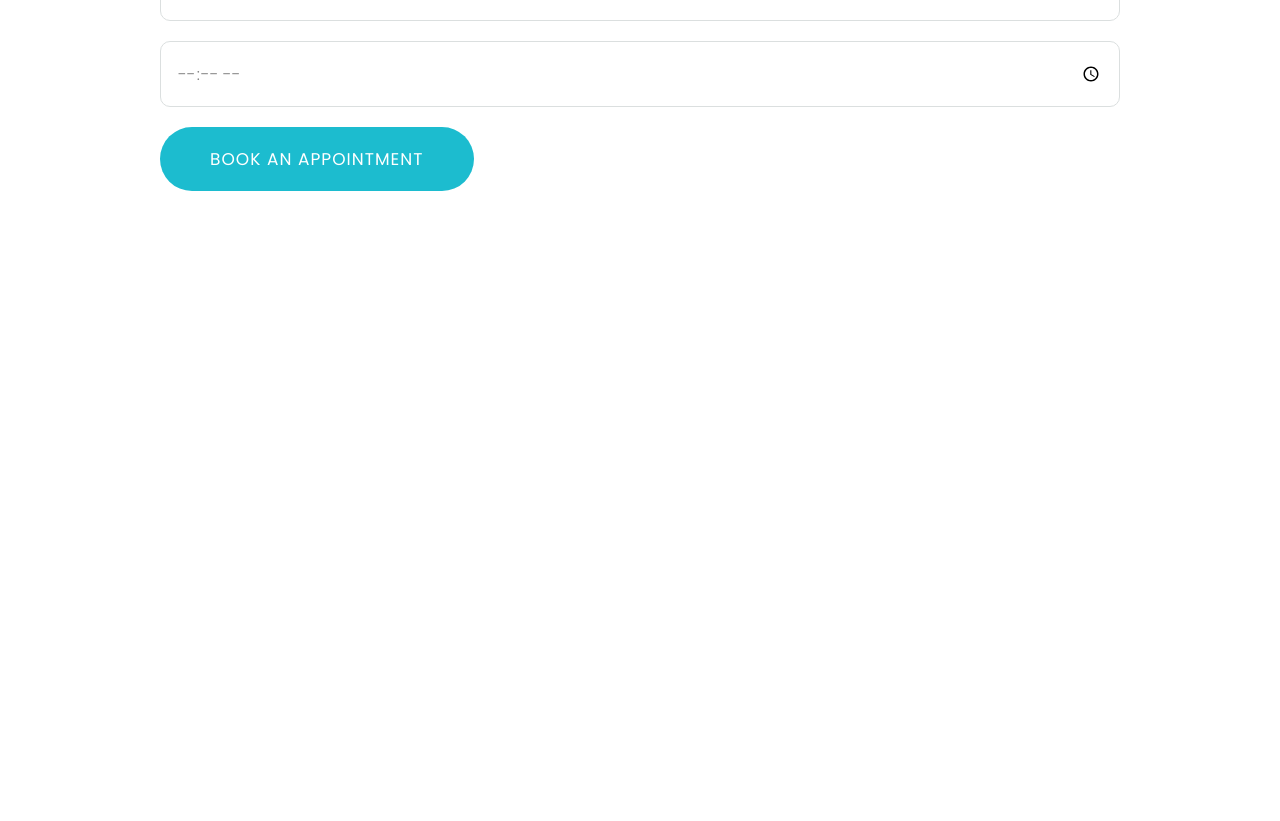
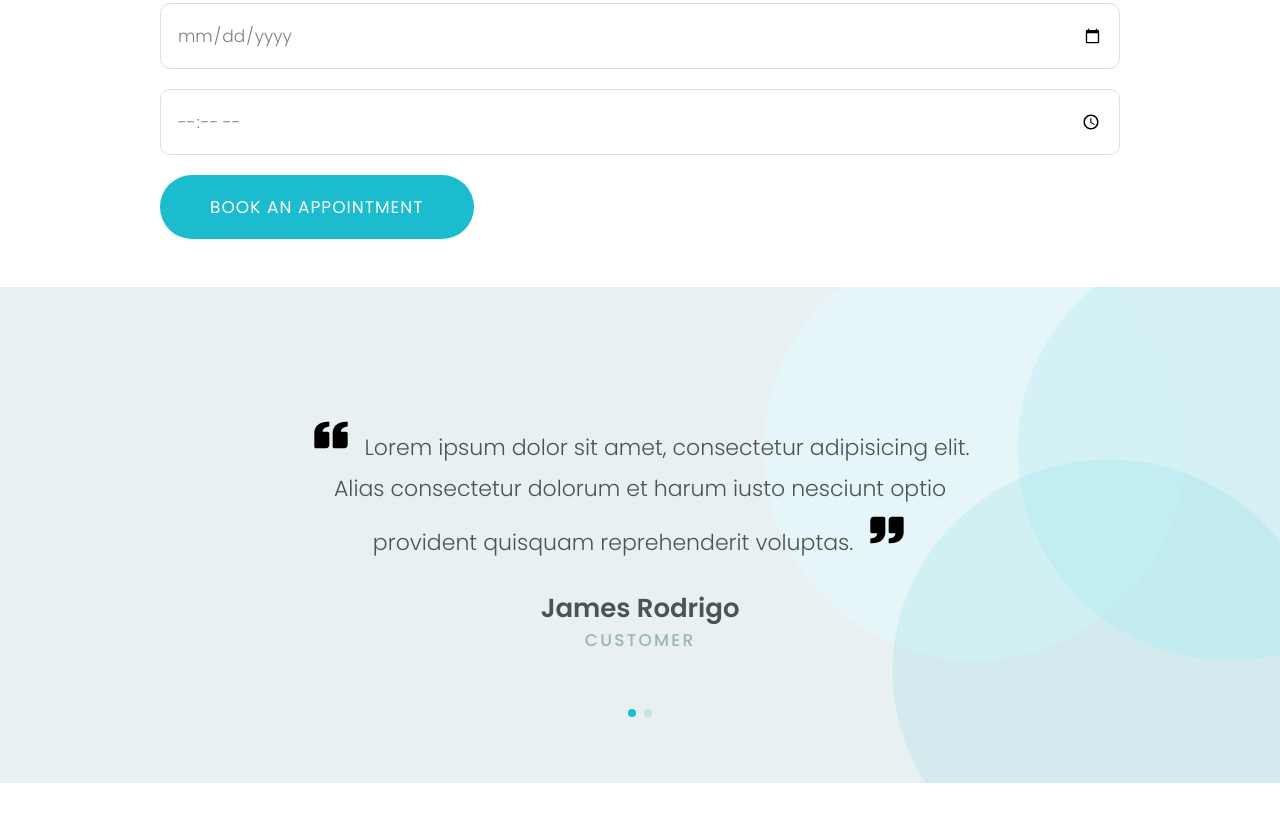
Before and after one commit to coordova/medical-healthcare, a website: page index.html in a window 1280 px wide. Shown: the part 2812-3633 px from the top of the page. Drawn offline with nearby package versions, Linux system fonts and the light colour scheme.

Commit message:
Insove Project - Testimonial Section

```diff
--- a/index.html
+++ b/index.html
@@ -234,7 +234,7 @@
     <!--end services-->
 
     <!--appointment-->
-    <section id="appointment" class="appointment">
+    <section id="appointment" class="appointment section">
         <div class="container mx-auto">
             <!--title-->
             <h2 class="appointment__title h2 mb-5 text-center xl:mb-[50px] xl:text-left">
@@ -294,15 +294,65 @@
     <!--appointment end-->
 
     <!--testimonials-->
-    <section id="testimonials" class="testimonials">
-        <div class="container mx-auto">
-
+    <section id="testimonial" class="testimonial bg-testimonials bg-cover bg-right bg-no-repeat py-12 xl:min-h-[595px] xl:py-0">
+        <div class="testimonial__container container mx-auto">
+            <div class="flex flex-col items-center gap-x-14 xl:flex-row">
+                <!--img-->
+                <div class="hidden xl:flex">
+                    <img src="assets/img/testimonials/img.png" alt="image">
+                </div>
+                <!--slider-->
+                <div class="max-w-[98%] xl:max-w-[710px]">
+                    <!-- Slider main container -->
+                    <div class="swiper h-[400px]">
+                        <!-- Additional required wrapper -->
+                        <div class="swiper-wrapper">
+                            <!-- Slide1 -->
+                            <div class="swiper-slide">
+                                <div class="h-full flex flex-col justify-center items-start">
+                                    <div class="max-w-[680px] mx-auto text-center xl:text-left">
+                                        <!--mensaje-->
+                                        <p class="font-light relative text-[22px] text-[#4c5354] leading-[190%] text-center xl:text-left before:bg-quoteLeft before:bg-contain before:bg-bottom before:inline-block before:top-0 before:w-10 before:h-10 before:bg-no-repeat after:bg-quoteRight after:bg-contain after:bg-bottom after:inline-block after:top-0 after:w-10 after:h-10 after:bg-no-repeat mb-7">
+                                            <span class="mx-2">
+                                                Lorem ipsum dolor sit amet, consectetur adipisicing elit. Alias consectetur dolorum et harum iusto nesciunt optio provident quisquam reprehenderit voluptas.
+                                            </span>
+                                        </p>
+                                        <!--name-->
+                                        <div class="text-[26px] text-[#4c5354] font-semibold">James Rodrigo</div>
+                                        <!--job-->
+                                        <div class="text-[#9ab4b7] font-medium uppercase tracking-[2.24px]">Customer</div>
+                                    </div>
+                                </div>
+                            </div>
+                            <!-- Slide2 -->
+                            <div class="swiper-slide">
+                                <div class="h-full flex flex-col justify-center items-start">
+                                    <div class="max-w-[680px] mx-auto text-center xl:text-left">
+                                        <!--mensaje-->
+                                        <p class="font-light relative text-[22px] text-[#4c5354] leading-[190%] text-center xl:text-left before:bg-quoteLeft before:bg-contain before:bg-bottom before:inline-block before:top-0 before:w-10 before:h-10 before:bg-no-repeat after:bg-quoteRight after:bg-contain after:bg-bottom after:inline-block after:top-0 after:w-10 after:h-10 after:bg-no-repeat mb-7">
+                                            <span class="mx-2">
+                                                Lorem ipsum dolor sit amet, consectetur adipisicing elit. Alias consectetur dolorum et harum iusto nesciunt optio provident quisquam reprehenderit voluptas.
+                                            </span>
+                                        </p>
+                                        <!--name-->
+                                        <div class="text-[26px] text-[#4c5354] font-semibold">James Rodrigo</div>
+                                        <!--job-->
+                                        <div class="text-[#9ab4b7] font-medium uppercase tracking-[2.24px]">Customer</div>
+                                    </div>
+                                </div>
+                            </div>
+                        </div>
+                        <!-- swiper pagination -->
+                        <div class="swiper-pagination"></div>
+                    </div>
+                </div>
+            </div>
         </div>
     </section>
     <!--testimonials end-->
 
     <!--temp div-->
-    <div class="h-[4000px]"></div>
+    <div class="h-[1000px]"></div>
 
     <!--SCRIPTS-->
     <!--swiper-->
--- a/js/main.js
+++ b/js/main.js
@@ -16,4 +16,28 @@ closeBtn.addEventListener('click', () => {
         closeBtnIcon.classList.toggle(arrowLeftClass);
         closeBtnIcon.classList.toggle(arrowRightClass);
     }
-})
+});
+
+// swiper
+const swiper = new Swiper('.swiper', {
+    // Optional parameters
+    // direction: 'vertical',
+    loop: true,
+
+    // pagination
+    pagination: {
+        el: '.swiper-pagination',
+        clickable: true,
+    },
+
+    // Navigation arrows
+    /*navigation: {
+        nextEl: '.swiper-button-next',
+        prevEl: '.swiper-button-prev',
+    },*/
+
+    // And if we need scrollbar
+    /*scrollbar: {
+        el: '.swiper-scrollbar',
+    },*/
+});
--- a/tailwind.config.js
+++ b/tailwind.config.js
@@ -3,7 +3,7 @@ module.exports = {
   content: ["*.{html,js}"],
   theme: {
     container: {
-      DEFAULT: '15PX',
+      DEFAULT: '15px',
     },
     screens: {
       sm: '640px',
```
Also changed, not shown: assets/img/testimonials/quote-left.svg (added), assets/img/testimonials/quote-right.svg (added), dist/output.css.
